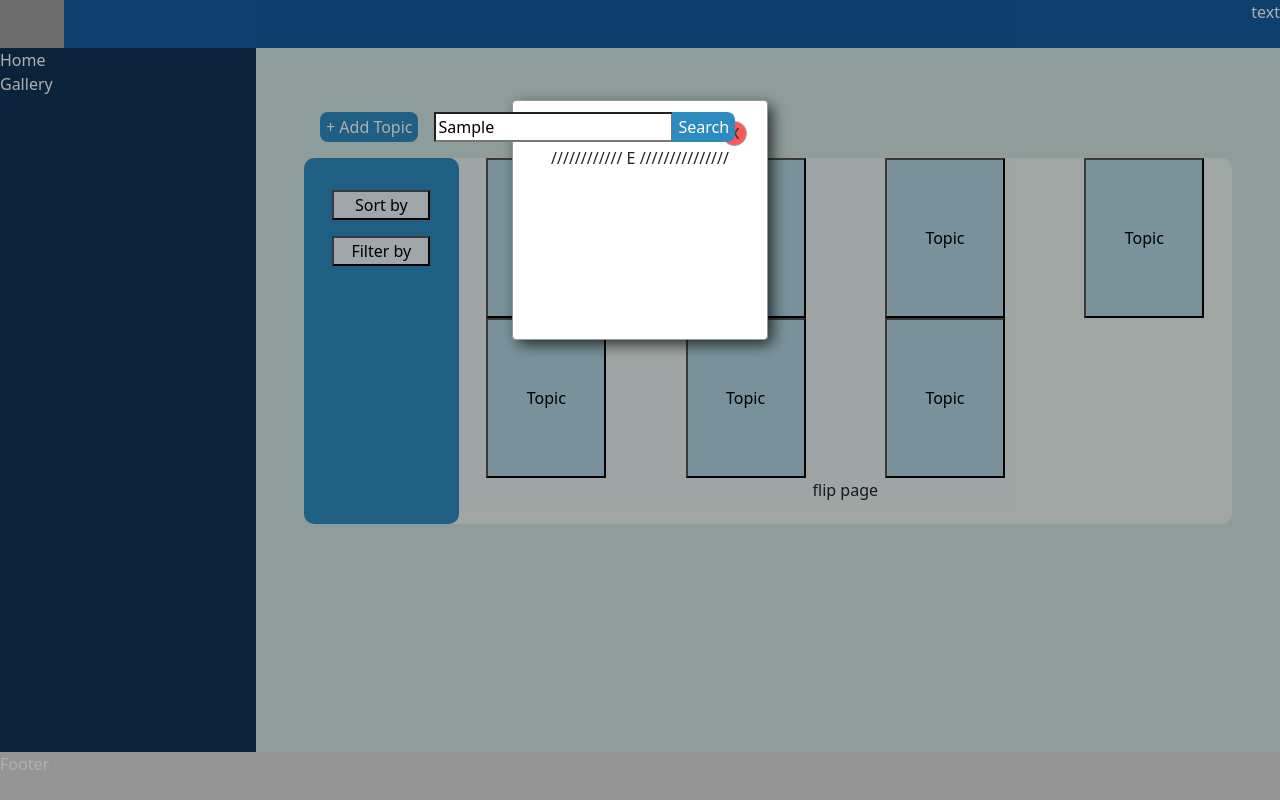
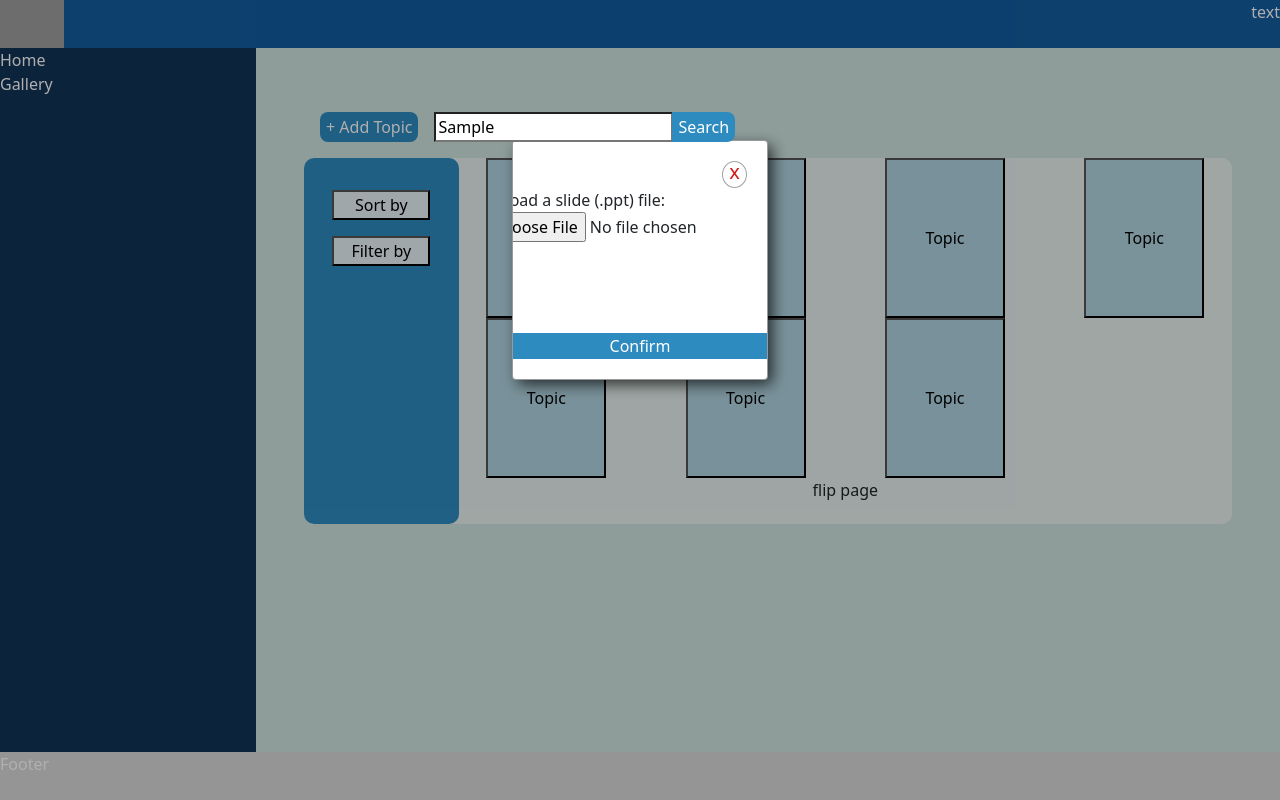
Before and after one commit to UniMemoi/UniMemoi, a React (Create React App) app: page /gallery in a window 1280 px wide. Both pictures are taken after typing "Sample" into the empty fields and a click on the button "+ Add Topic". Built offline with nearby package versions, Linux system fonts and the light colour scheme; grey boxes are pictures that could not be loaded.

Commit message:
Refine UploadPopup

```diff
--- a/src/pages/Gallery.js
+++ b/src/pages/Gallery.js
@@ -47,23 +47,42 @@ const Gallery = () => {
     setIsOpen(!isOpen);
   };
 
+  const confirmUpload = () => {
+    setIsOpen(!isOpen);
+  }
+
+  const popupContent =
+  <div className="popup-content">
+      <div>
+        <label for="avatar">Upload a slide (.ppt) file: </label>
+
+        <input type="file"
+          id="slide" name="slide"
+          accept=".pptx, .pdf">
+        </input>
+      </div>
+
+      <button
+          className={"text-button"}
+          onClick={confirmUpload}
+      > Confirm </button>
+  </div>;
+
   return (
     <div className="gallery">
       <div className="topics">
+          {isOpen && (
+              <UploadPopup
+                content={popupContent}
+                handleClose={togglePopup}
+              />
+            )}
 
         <button
             type="button"
             value="Login"
             onClick={togglePopup}
             className={"text-button"}>+ Add Topic</button>
-          {isOpen && (
-              <UploadPopup
-                content={
-                  <p>//////////// E ///////////////</p>
-                }
-                handleClose={togglePopup}
-              />
-            )}
 
         <InputGroup>
           <input />
--- a/src/styles/Global.scss
+++ b/src/styles/Global.scss
@@ -78,3 +78,10 @@ main {
     }
   }
 }
+
+.popup-content {
+  display: flex;
+  flex-direction: column;
+  flex-grow: 1;
+  justify-content: space-between;
+}
--- a/src/styles/UploadPopup.scss
+++ b/src/styles/UploadPopup.scss
@@ -14,7 +14,7 @@
     width: 20%;
     height: 30%;
     max-height: 70vh;
-    margin-top: calc(100vh - 85vh - 20px);
+    margin-top: calc(100vh - 80vh - 20px);
     background: #fff;
     border-radius: 4px;
     padding: 20px;
@@ -24,6 +24,7 @@
     display: flex;
     flex-direction: column;
     align-items: center;
+    justify-content: space-between;
   }
 
   .close-container {
@@ -33,12 +34,13 @@
   }
 
   .close-icon {
-    content: 'x';
+    content: 'X';
     cursor: pointer;
-    background: #ff4444;
+    color: #cc0000;
+    background: #ffffff;
     opacity: 90%;
     width: 25px;
-    height: 25px;
+    height: 27px;
     border-radius: 50%;
     line-height: 20px;
     text-align: center;
```
